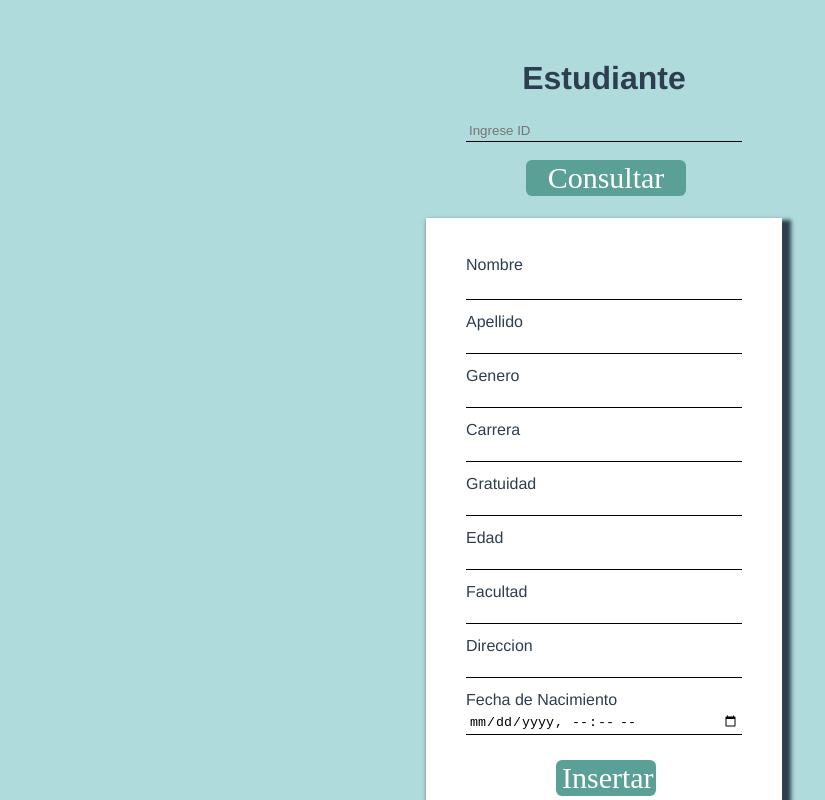
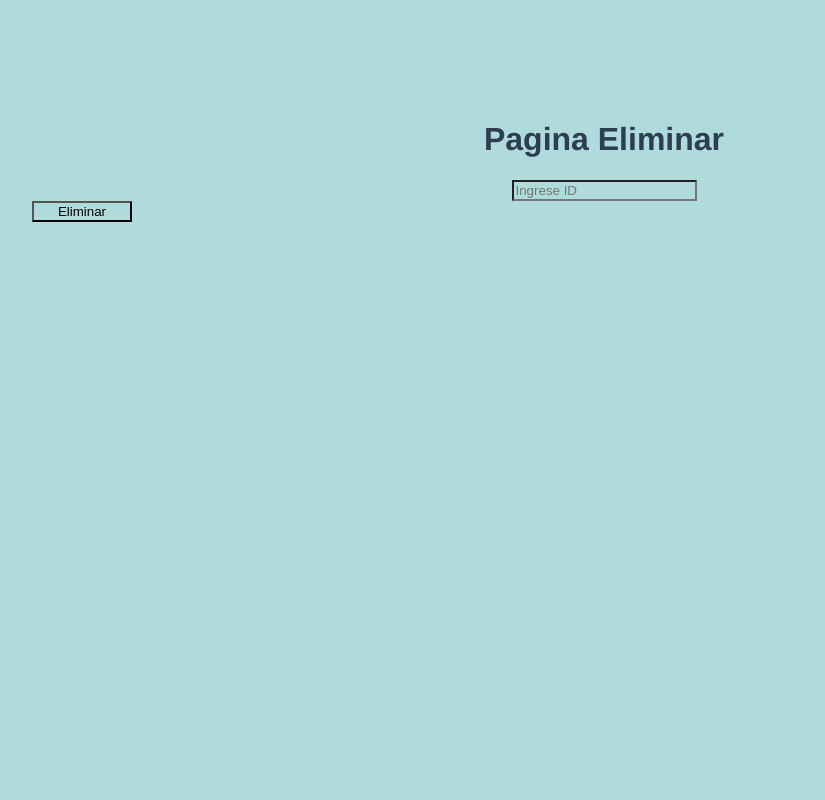
Before and after one commit to ec98/pw_vue_u3_p5_ep, a Vue app: page /#/eliminar in a window 1280 px wide. Shown: the top 800 px of the page, without its empty margins (36-861 px from the left). Built offline with nearby package versions, Linux system fonts and the light colour scheme.

Commit message:
paginas optimizadas spa

```diff
--- a/package.json
+++ b/package.json
@@ -10,7 +10,8 @@
   "dependencies": {
     "axios": "^1.6.7",
     "core-js": "^3.8.3",
-    "vue": "^3.2.13"
+    "vue": "^3.2.13",
+    "vue-router": "^4.2.5"
   },
   "devDependencies": {
     "@vue/cli-plugin-babel": "~5.0.0",
--- a/src/App.vue
+++ b/src/App.vue
@@ -1,6 +1,7 @@
 <template>
   <div>
-    <EstudiantePagina />
+    <!-- <EstudiantePagina /> -->
+    <router-view />
   </div>
 </template>
 
--- a/src/main.js
+++ b/src/main.js
@@ -1,4 +1,6 @@
 import { createApp } from 'vue'
 import App from './App.vue'
 
-createApp(App).mount('#app')
+import router from './router/router'
+
+createApp(App).use(router).mount('#app')
--- /dev/null
+++ b/src/pages/EstudianteActualizar.vue
@@ -0,0 +1,15 @@
+<template>
+  <div>
+    <h1>Pagina Actualizar</h1>
+  </div>
+</template>
+
+<script>
+export default {
+
+}
+</script>
+
+<style>
+
+</style>
--- /dev/null
+++ b/src/pages/EstudianteConsultar.vue
@@ -0,0 +1,15 @@
+<template>
+  <div>
+    <h1>Pagina Consultar</h1>
+  </div>
+</template>
+
+<script>
+export default {
+
+}
+</script>
+
+<style>
+
+</style>
--- /dev/null
+++ b/src/pages/EstudianteEliminar.vue
@@ -0,0 +1,45 @@
+<template>
+  <div>
+    <div class="insertStyles">
+      <h1>Pagina Eliminar</h1>
+      <input class="inputConsult" id="id" v-model="id" type="text" placeholder="Ingrese ID" />
+
+      <button class="buttonInsert" @click="eliminarId">Eliminar</button>
+    </div>
+  </div>
+</template>
+
+<script>
+import { deleteEstudentFachada } from "../helpers/clienteEstudiante.js";
+
+export default {
+  data() {
+    return {
+      id: null
+    };
+  },
+  methods: {
+    async eliminarId() {
+      await deleteEstudentFachada(this.id);
+    }
+  }
+};
+</script>
+
+<style>
+.buttonInsert {
+  display: flex;
+  width: 100px;
+  /* margin-left: 90px; */
+  /* margin-top: 10px; */
+  justify-content: center;
+  align-items: center;
+}
+.inputConsult {
+  background: rgb(175, 219, 220);
+}
+.insertStyles {
+  margin: 20px;
+  padding: 40px;
+}
+</style>
--- /dev/null
+++ b/src/pages/EstudianteGuardar.vue
@@ -0,0 +1,15 @@
+<template>
+  <div>
+    <h1>Pagina Guardar</h1>
+  </div>
+</template>
+
+<script>
+export default {
+
+}
+</script>
+
+<style>
+
+</style>
```
Also changed, not shown: src/router/router.js (added, +36 -0 lines), 1 other file (tests, documents, lock files or other folders).
